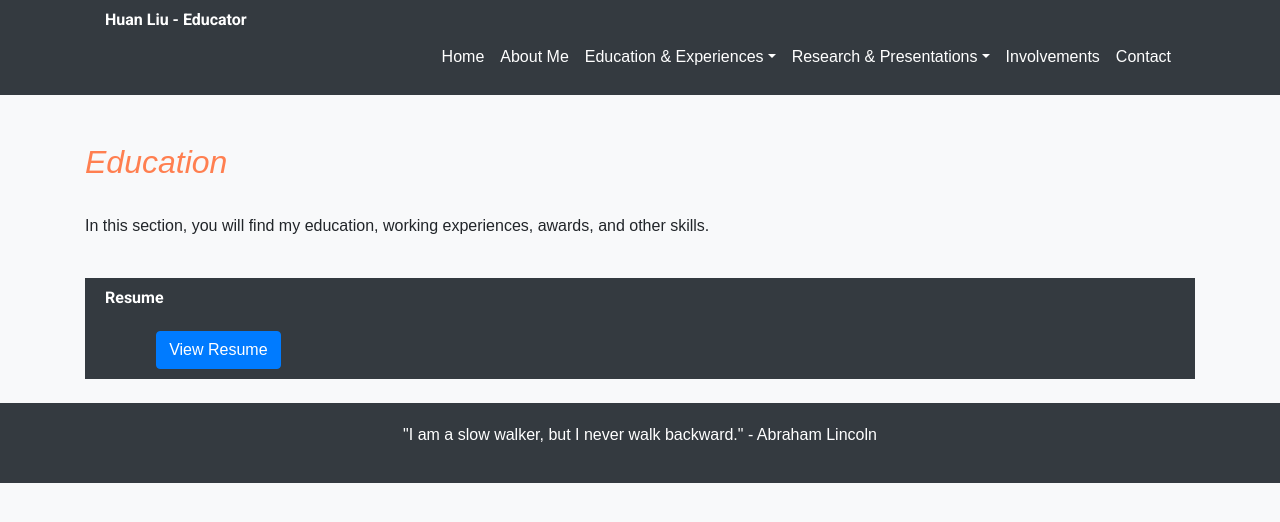
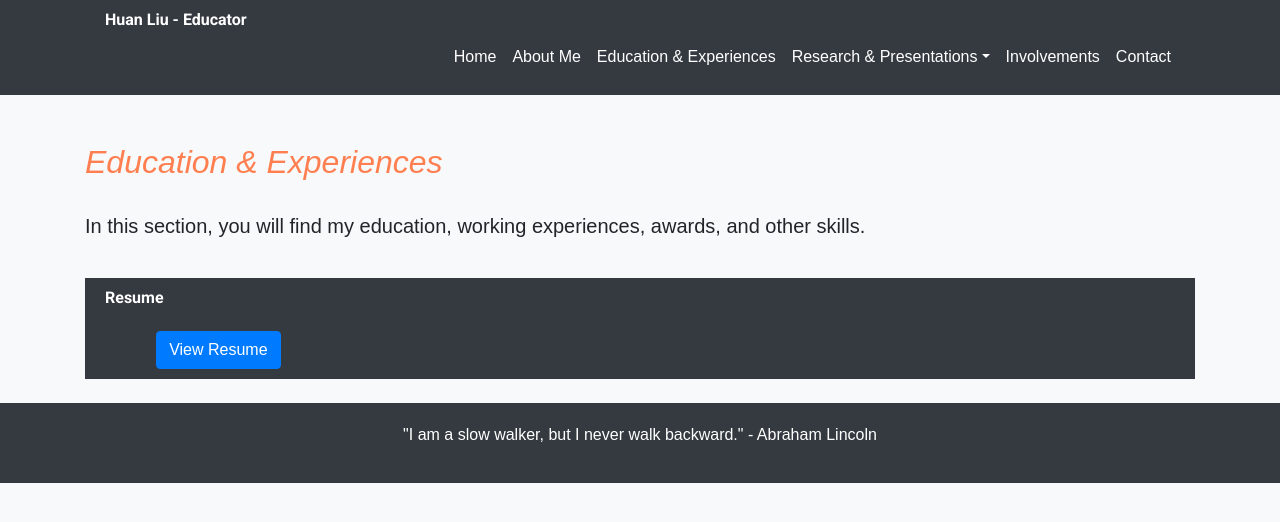
Before and after one commit to HL-auburn/portfolio, a plain HTML site: page education.html in a window 1280 px wide. Drawn offline with nearby package versions, Linux system fonts and the light colour scheme.

Commit message:
Update education.html

```diff
--- a/education.html
+++ b/education.html
@@ -1,6 +1,7 @@
 <!DOCTYPE html>
 <html lang="en">
 <head>
+	<title>Huan Liu</title>
     <meta charset="UTF-8">
     <meta name="viewport" content="width=device-width, initial-scale=1.0">
     <link href="https://stackpath.bootstrapcdn.com/bootstrap/4.5.2/css/bootstrap.min.css" rel="stylesheet">
@@ -70,13 +71,8 @@
                 <ul class="navbar-nav ml-auto">
                     <li class="nav-item"><a class="nav-link" href="index.html">Home</a></li>
                     <li class="nav-item"><a class="nav-link" href="aboutme.html">About Me</a></li>
-                    <li class="nav-item dropdown">
-                        <a class="nav-link dropdown-toggle" href="#" id="educationDropdown" role="button" data-toggle="dropdown" aria-haspopup="true" aria-expanded="false">Education & Experiences</a>
-                        <div class="dropdown-menu" aria-labelledby="educationDropdown">
-                            <a class="dropdown-item" href="education.html">Education</a>
-                            <a class="dropdown-item" href="experiences.html">Experiences</a>
-                        </div>
-                        </li>
+                    <li class="nav-item"><a class="nav-link" href="educationandexperience.html">Education & Experiences</a></li>
+
                         <li class="nav-item dropdown">
                         <a class="nav-link dropdown-toggle" href="#" id="researchDropdown" role="button" data-toggle="dropdown" aria-haspopup="true" aria-expanded="false">Research & Presentations</a>
                         <div class="dropdown-menu" aria-labelledby="researchDropdown">
@@ -95,8 +91,9 @@
 
 	<section class="education" id="education">
         <div class="container">
-            <h2>Education</h2>
-            <p>In this section, you will find my education, working experiences, awards, and other skills.</p>
+            <h2>Education & Experiences</h2>
+            <h5>In this section, you will find my education, working experiences, awards, and other skills.</h5>
+			<p></p>
        <div class="header">
     <h1>Resume</h1>
     <br>
```
